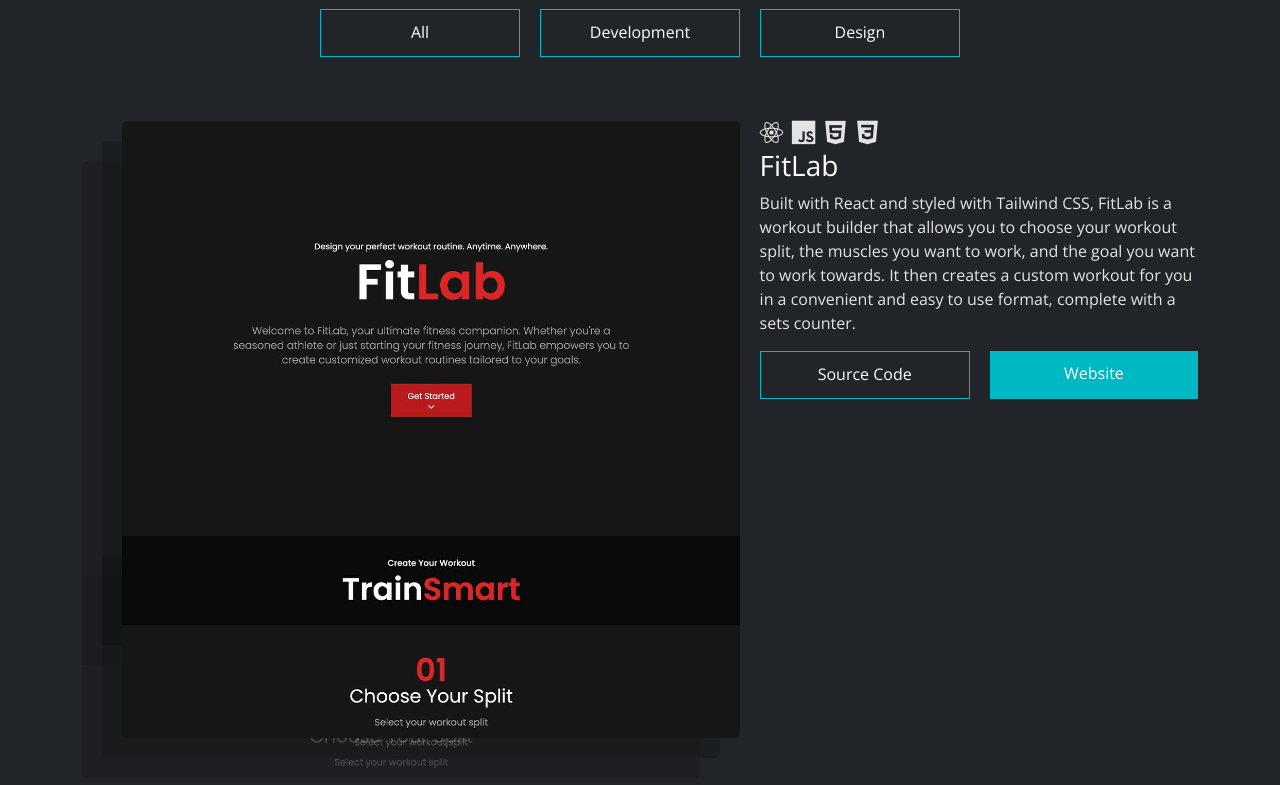
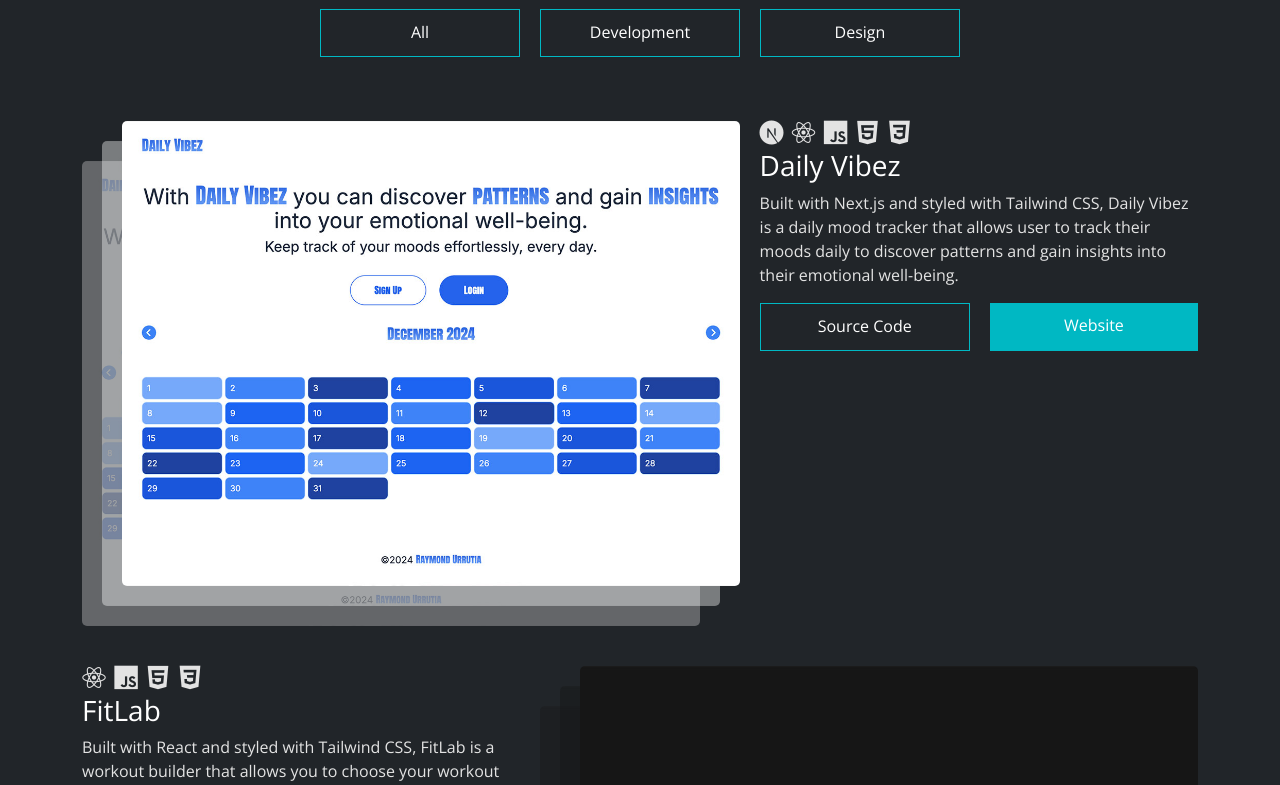
Before and after one commit to Bugs23/react-portfolio-website, a React (Vite) app: page / in a window 1280 px wide. Shown: the part 1360-2145 px from the top of the page. Built offline with nearby package versions, Linux system fonts and the light colour scheme.

Commit message:
Add daily vibez to portfolio and fix typo in about me

```diff
--- a/src/components/About.jsx
+++ b/src/components/About.jsx
@@ -24,7 +24,7 @@ export default function AboutMe() {
                     </div>
                     <div className={`col-sm-6 ${inView2 ? 'bounce-in-left' : 'hidden-effect'}`} ref={ref2}>
                         <h1 className="about-heading text-uppercase">About Me</h1>
-                        <p>I’m a web developer and designer who always likes to learn new things. I’m self-efficient but collaborate well with others. I've been working in the field of web development for 10 years and I love seeking out opportunitioes that will not only challenge me but will also allow me to expand my skill set and further my career.</p>
+                        <p>I’m a web developer and designer who always likes to learn new things. I’m self-sufficient but collaborate well with others. I've been working in the field of web development for 10 years and I love seeking out opportunitioes that will not only challenge me but will also allow me to expand my skill set and further my career.</p>
                     </div>
                 </div>
             </div>
--- a/src/components/Portfolio/projectData.js
+++ b/src/components/Portfolio/projectData.js
@@ -1,4 +1,20 @@
 export default [
+    {
+        category: "development",
+        title: "Daily Vibez",
+        tools: [
+            "devicon-nextjs-plain",
+            "devicon-react-original",
+            "devicon-javascript-plain",
+            "devicon-html5-plain",
+            "devicon-css3-plain",
+            "devicon-tailwindcss-plain-wordmark"
+        ],
+        description: "Built with Next.js and styled with Tailwind CSS, Daily Vibez is a daily mood tracker that allows user to track their moods daily to discover patterns and gain insights into their emotional well-being.",
+        projectImg: "dailyvibez.jpg",
+        repoUrl: "https://github.com/Bugs23/DailyVibez",
+        demoUrl: "https://daily-vibez.netlify.app/"
+    },
     {
         category: "development",
         title: "FitLab",
```
Also changed, not shown: public/images/dailyvibez.jpg (added).
